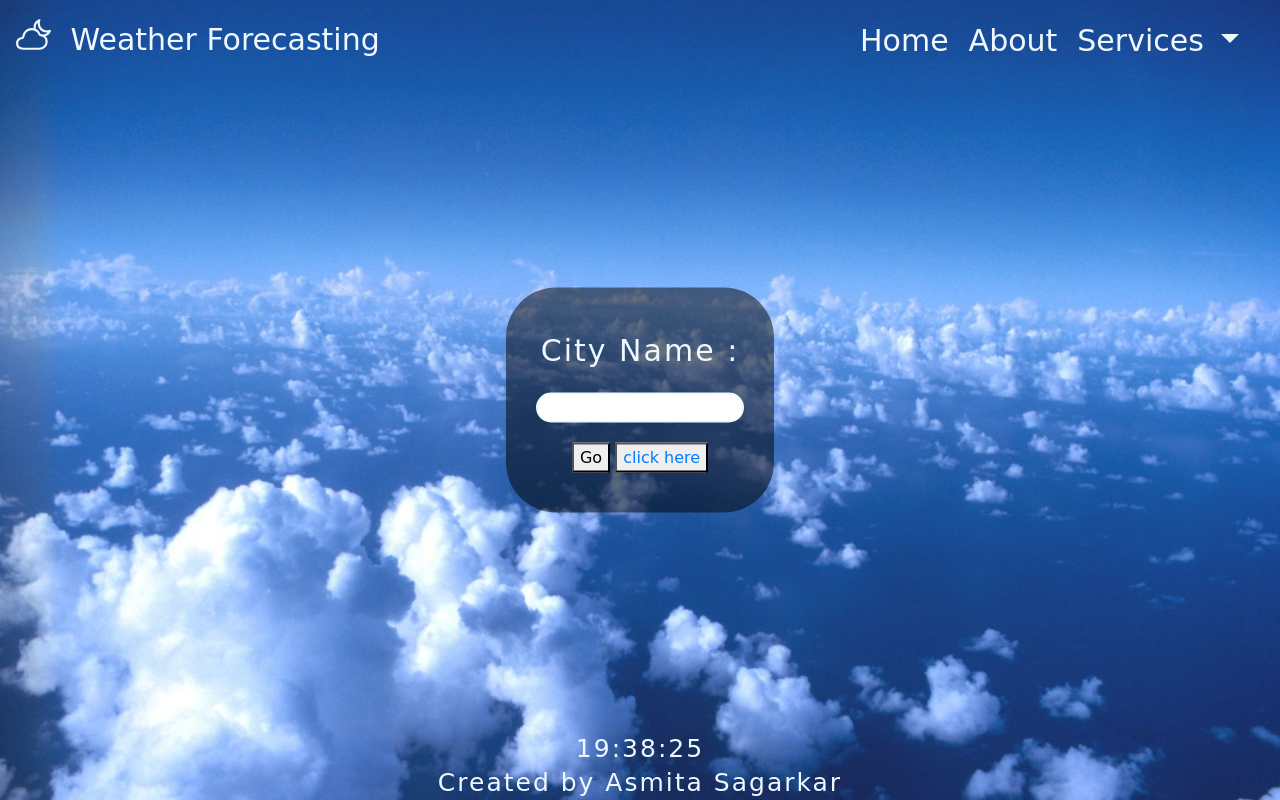
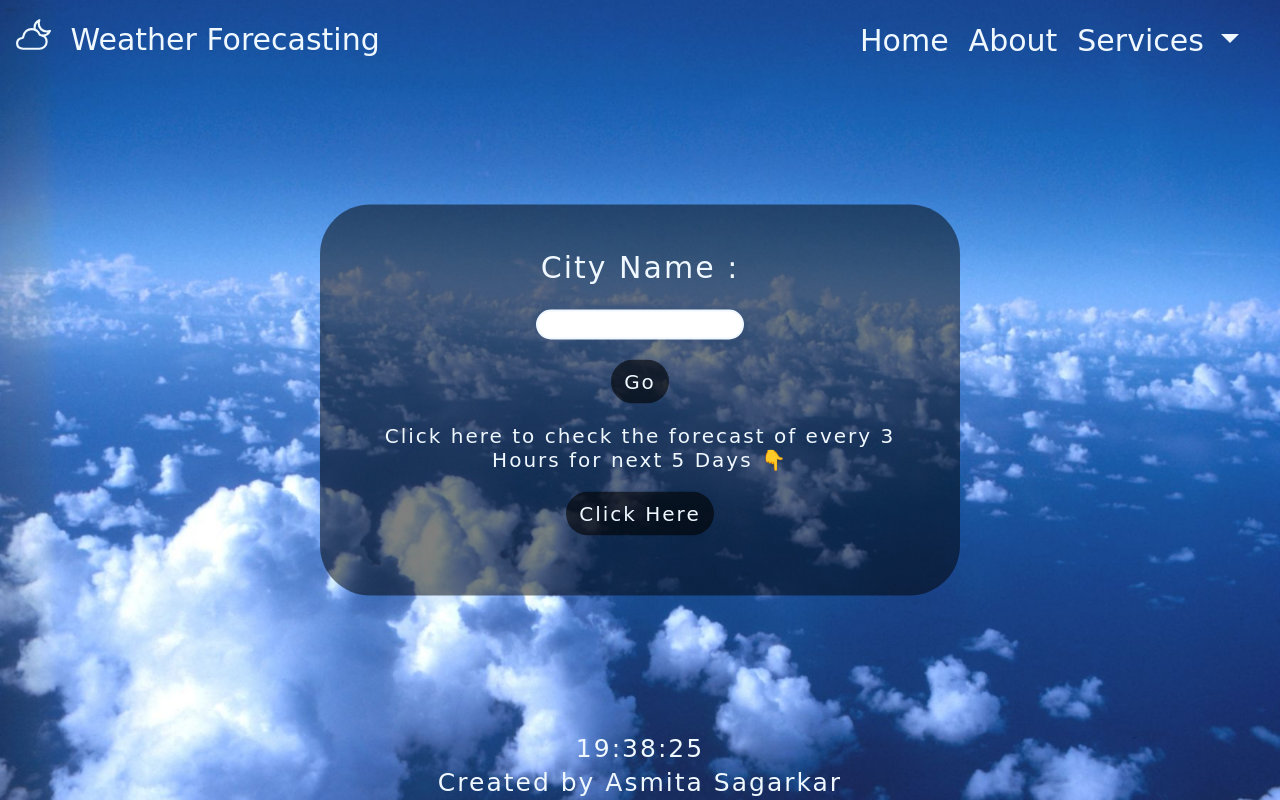
Before and after one commit to AsmitaSagarkar/Weather_Website, a Node server app: page / in a window 1280 px wide. Run offline with Node 20, Linux system fonts and the light colour scheme; some libraries are stand-ins or nearby versions; some web fonts are replaced.

Commit message:
Classes added

```diff
--- a/views/main.ejs
+++ b/views/main.ejs
@@ -1,12 +1,15 @@
 <%- include("partials/header") -%>
 <!-- <link rel="stylesheet" href="/style.css"> -->
+
 <div class="common">
 
     <form action="/" method="post" class="form">
         <label for="cityInput"class="city">City Name : </label>
         <input type="text" name="cityName" id = "cityInput" class="input">
-        <button type="submit" class="submit">Go</button>
-        <button><a href="/5Days">click here</a></button>
+        <button type="submit" class="btn">Go</button>
+        <h3 class="msg">Click here to check the forecast of every 3 Hours for next 5 Days 👇</h3>
+        <button class="btn"><a href="/5Days">Click Here</a></button>
 </div>
 
+
 <%- include("partials/footer") -%>
```
